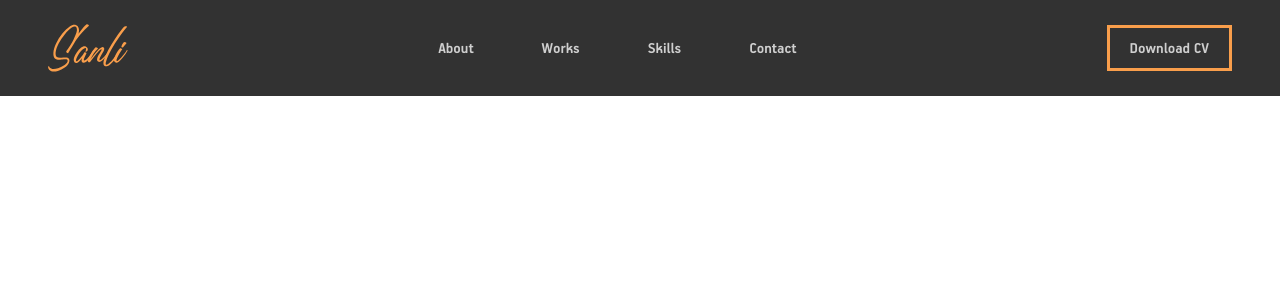
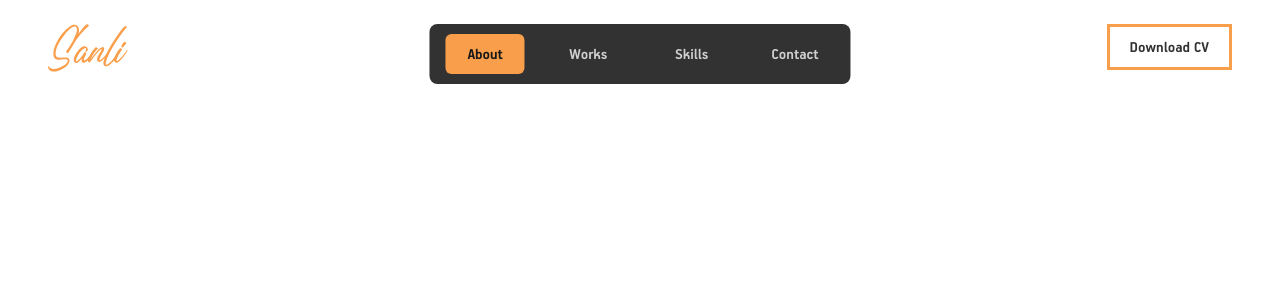
Before and after one commit to sanli-11/portfolio-early2025, a React (Vite) app: page / in a window 1280 px wide. Shown: the top 300 px of the page. Built offline with nearby package versions, Linux system fonts and the light colour scheme.

Commit message:
Changed Header design

```diff
--- a/src/App.tsx
+++ b/src/App.tsx
@@ -2,8 +2,9 @@ import Header from "./components/Header";
 
 function App() {
   return (
-    <div className="bg-palette-2 py-6">
+    <div className="relative py-6">
       <Header />
+      <main className="px-4 py-8"></main>
     </div>
   );
 }
--- a/src/components/Header.tsx
+++ b/src/components/Header.tsx
@@ -1,43 +1,78 @@
-import logo from "../../public/logo.svg";
+import { useState } from "react";
+import logo from "/logo.svg";
 
 function Header() {
-  /**
-   * TODO: define onClick for links
-   * TODO: fix the href for "Download CV"
-   */
+  /** TODO: dynamically get the section/page they are on */
+  const [selectedButton, setSelectedButton] = useState(0);
+
+  const clickHandler = (selected: number): void => {
+    setSelectedButton(selected);
+  };
 
   const links = [
-    { id: "0", label: "About" },
-    { id: "1", label: "Works" },
-    { id: "2", label: "Skills" },
-    { id: "3", label: "Contact" },
+    {
+      id: "0",
+      label: "About",
+      onClick: () => {
+        clickHandler(0);
+      },
+    },
+    {
+      id: "1",
+      label: "Works",
+      onClick: () => {
+        clickHandler(2);
+      },
+    },
+    {
+      id: "2",
+      label: "Skills",
+      onClick: () => {
+        clickHandler(1);
+      },
+    },
+    {
+      id: "3",
+      label: "Contact",
+      onClick: () => {
+        clickHandler(3);
+      },
+    },
   ];
 
   return (
-    <header className="text-palette-5 font-display flex items-center justify-between px-12">
-      <a
-        className="transition-transform hover:scale-105"
-        href="/"
-        title="SanLi Portfolio"
-      >
-        <img className="w-20" src={logo} alt="San Li" width="146" height="88" />
+    <header className="font-display relative z-10 flex items-start justify-between px-12">
+      <a href="/" title="SanLi Portfolio">
+        <img
+          className="text-palette-1 w-20 transition-all hover:w-24"
+          src={logo}
+          alt="San Li"
+          width="146"
+          height="88"
+        />
       </a>
-      <nav>
-        <ul className="flex items-end justify-center gap-x-12">
-          {links.map((link) => (
+      <nav className="bg-palette-2 absolute top-0 left-1/2 -translate-x-1/2 rounded-lg px-4 py-2.5">
+        <ul className="grid grid-cols-4 gap-x-6">
+          {links.map((link) => {
+            const isSelected = parseInt(link.id) === selectedButton;
+
+            return (
               <li className="font-bold" key={link.id}>
                 <button
-                className="relative inline-block px-2.5 after:absolute after:-bottom-1 after:left-0 after:h-0.5 after:w-full after:scale-x-0 after:bg-white after:transition-transform after:duration-200 after:ease-out after:content-[''] hover:after:scale-x-100"
+                  className={`${isSelected ? "text-palette-1 bg-palette-3 cursor-default" : "text-palette-5 hover:text-palette-6 cursor-pointer"} w-full rounded-md px-4 py-2 transition-colors`}
                   type="button"
+                  onClick={link.onClick}
                 >
                   {link.label}
                 </button>
               </li>
-          ))}
+            );
+          })}
         </ul>
       </nav>
+      {/** TODO: fix href */}
       <a
-        className="border-palette-3 hover:bg-palette-3 hover:text-palette-5 border-3 px-5 py-2 font-bold transition-colors"
+        className="text-palette-2 hover:text-palette-1 border-palette-3 hover:bg-palette-3 border-3 px-5 py-2 font-bold transition-colors"
         href="https://drive.google.com"
       >
         Download CV
```
Lines whose indentation alone changed are shown as unchanged.
